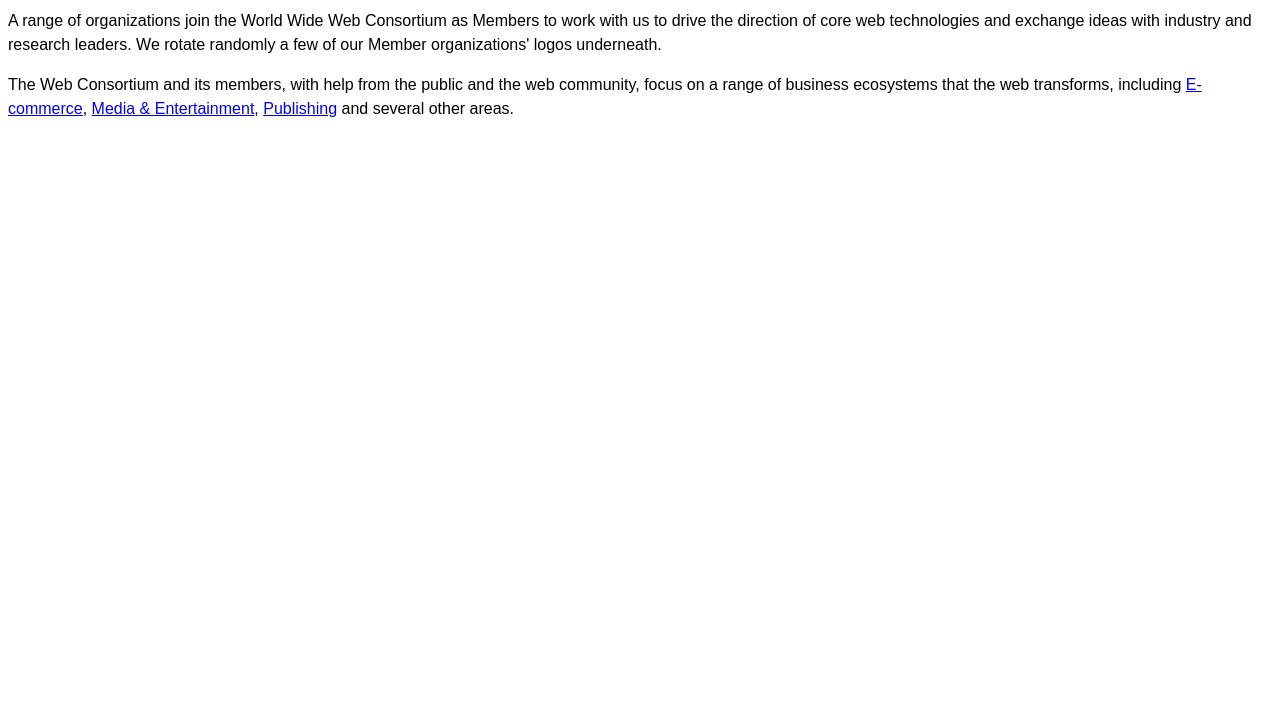
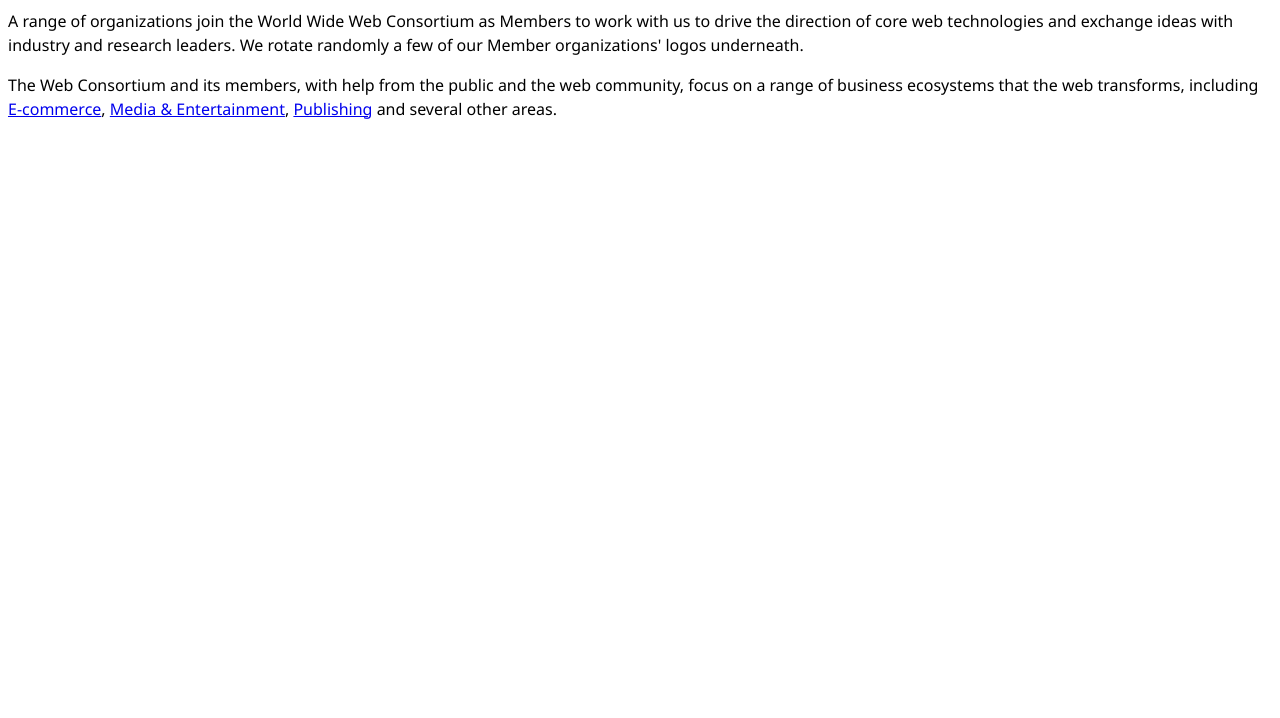
Before and after one commit to prashannaLeo/Web-dev-class, a plain HTML site: page assignment-1/index.html in a window 1280 px wide. Shown: the part 82-800 px from the top of the page. Drawn offline with Linux system fonts and the light colour scheme.

Commit message:
add google font link and font family

```diff
--- a/assignment-1/css/style.css
+++ b/assignment-1/css/style.css
@@ -1,5 +1,5 @@
 body {
-    font-family: sans-serif;
+    font-family: "Noto Sans", "Trebuchet MS", Geneva, sans-serif;
     font-size: 1rem;
     font-style: normal;
     font-weight: 400;
--- a/assignment-1/index.html
+++ b/assignment-1/index.html
@@ -5,6 +5,11 @@
         <meta name="viewport" content="width=device-width, initial-scale=1.0">
         <title>Assignment-1</title>
         <link rel="stylesheet" href="./css/style.css">
+        <link rel="preconnect" href="https://fonts.googleapis.com">
+        <link rel="preconnect" href="https://fonts.gstatic.com" crossorigin>
+        <link
+            href="https://fonts.googleapis.com/css2?family=Noto+Sans:ital,wght@0,100..900;1,100..900&display=swap"
+            rel="stylesheet">
     </head>
     <body>
         <h1>Working with stakeholders of the web</h1>
@@ -19,10 +24,13 @@
             The Web Consortium and its members, with help from the public and
             the web community, focus on a range of business ecosystems that the
             web transforms, including
-            <a href="https://www.w3.org/ecosystems/e-commerce/" target="_blank">E-commerce</a>,
-            <a href="https://www.w3.org/ecosystems/media/" target="_blank"> Media &
+            <a href="https://www.w3.org/ecosystems/e-commerce/"
+                target="_blank">E-commerce</a>,
+            <a href="https://www.w3.org/ecosystems/media/" target="_blank">
+                Media &
                 Entertainment</a>,
-            <a href="https://www.w3.org/ecosystems/publishing/" target="_blank">Publishing</a>
+            <a href="https://www.w3.org/ecosystems/publishing/"
+                target="_blank">Publishing</a>
             and several other areas.
         </p>
     </body>
```
